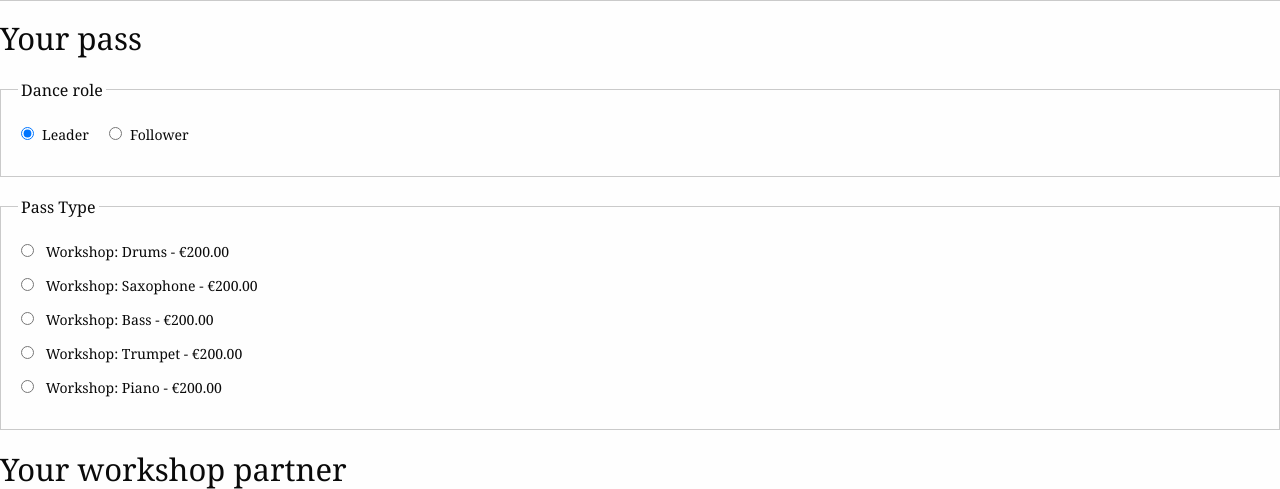
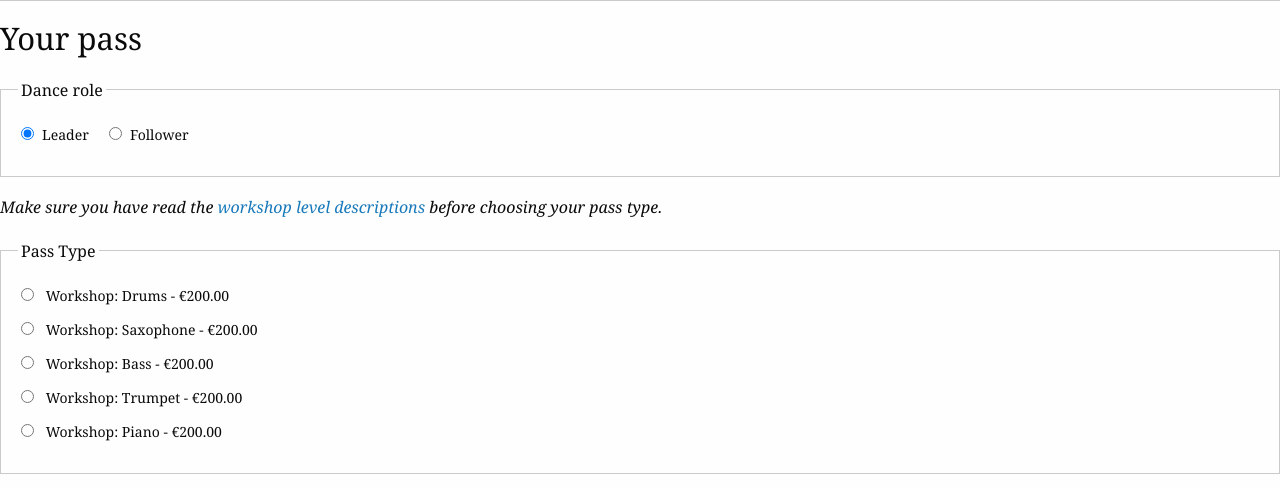
Before and after one commit to smokeyfeet/smokeyfeet-registration, a Django app: template registration/templates/signup.html in a window 1280 px wide. Shown: the part 575-1064 px from the top of the page. Run offline with Django 3.2, Linux system fonts and the light colour scheme; the template is opened without the code that fills it: values that come from a table or form of the project are taken from there, others are empty; data comes from the database, SQL or seed files in the repository; parts of the project's set-up code (start-up, migrations or seed data) failed here and were passed over; some libraries are stand-ins or nearby versions.

Commit message:
Add level note

```diff
--- a/registration/templates/signup.html
+++ b/registration/templates/signup.html
@@ -72,6 +72,10 @@
   </div>
 
   <div class="row columns">
+    <p><i>Make sure you have read the <a href="http://smokeyfeet.com/level-descriptions/"
+    target="_blank">workshop level descriptions</a> before choosing your
+    pass type.</i></p>
+
     <fieldset class="fieldset">
       <legend>Pass Type</legend>
       {{ form.pass_type.errors }}
```
